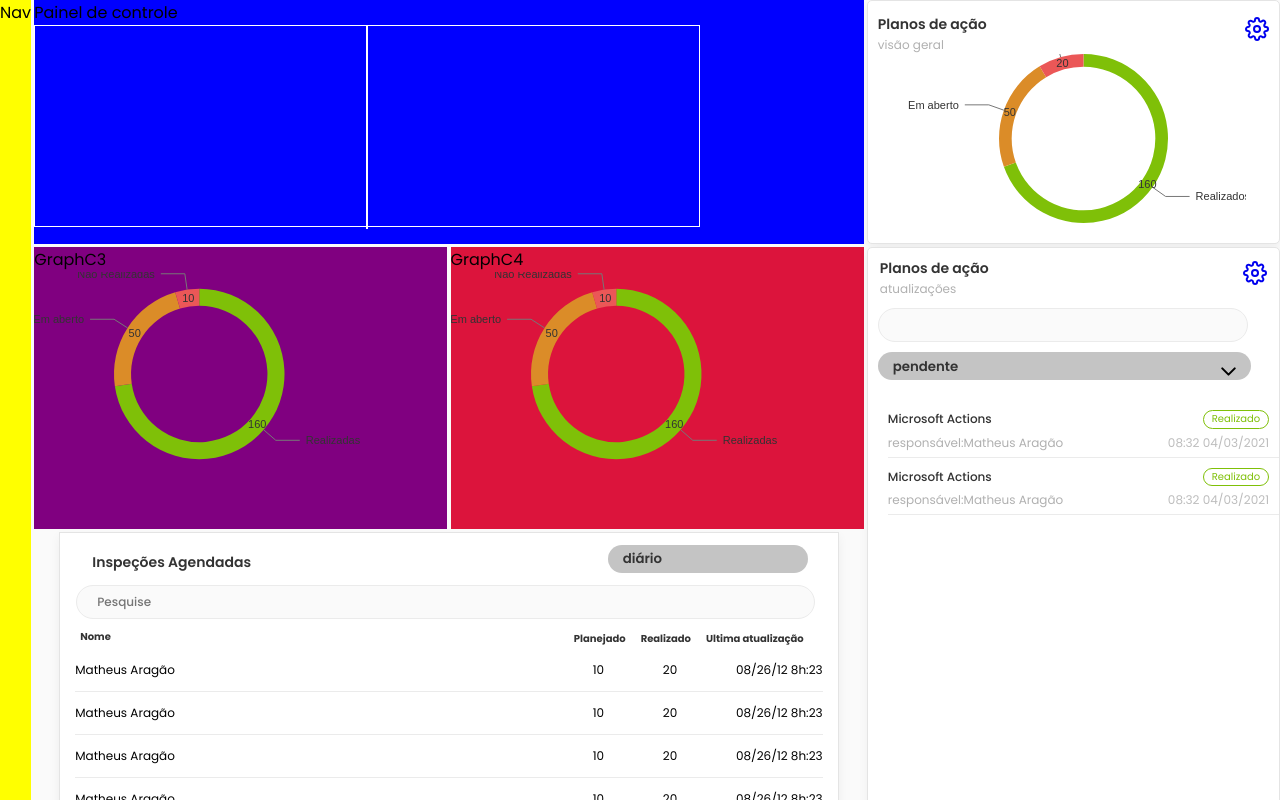
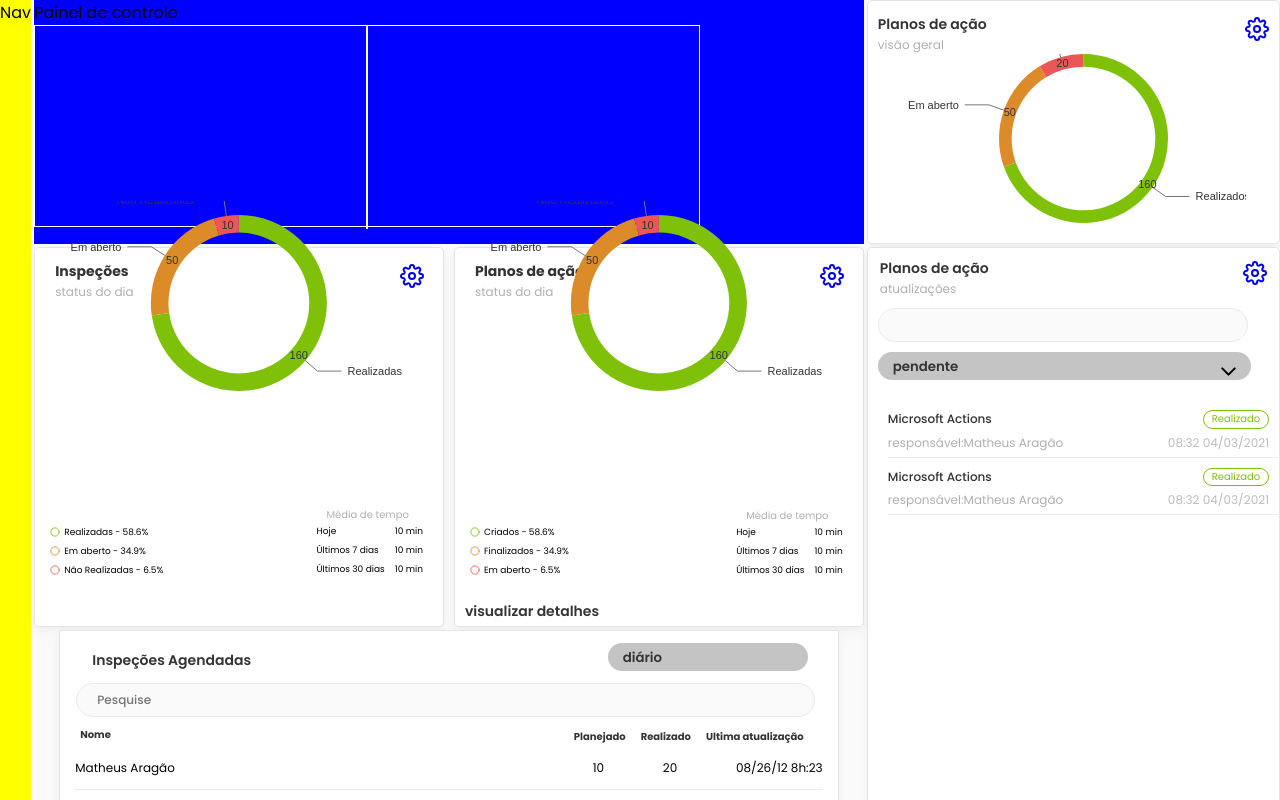
Before and after one commit to matheusaragaofs/tt_responsive_project, a React (Create React App) app: page / in a window 1280 px wide. Shown: the top 800 px of the page. Built offline with nearby package versions, Linux system fonts and the light colour scheme.

Commit message:
iddle graphics done

```diff
--- a/src/main/App.tsx
+++ b/src/main/App.tsx
@@ -1,6 +1,6 @@
 import React from 'react';
-import { FiSettings, FiChevronDown} from 'react-icons/fi'
-import { Container, ScheduledInspections, AsideGraphic, AsideContent, AsideActions, AsideActionsContent}  from './styles'
+import { FiSettings, FiChevronDown, FiCircle} from 'react-icons/fi'
+import { Container, ScheduledInspections, AsideGraphic, AsideContent, AsideActions, AsideActionsContent, C3Graphic, C4Graphic, C3Section}  from './styles'
 import { Link } from 'react-router-dom'
 import HistoryEventGraph from '../Components/HistoryEventGraph'
 import GraphOfGraphicContent from '../Components/GraphicContentGraph'
@@ -38,18 +38,110 @@ const App:React.FC = () => {
             </AsideGraphic>
 
 
-        <div className="graph-inspections-c3">GraphC3
-         <div>
-        <GraphOfGraphicContent data={datasetOfGraphOfGraphicContent}/>
-        </div>
-        </div>
+      <C3Section>
+        <section>
+
+        <C3Graphic>
+
+          <header>
+                <span>
+                  <strong>Inspeções</strong>
+                  <p>status do dia</p>
+                </span>
+                <Link to="#">
+                  <FiSettings />
+                </Link>
+              </header>
+              <section>
+                <GraphOfGraphicContent data={datasetOfGraphOfGraphicContent} />
+              </section>
+              <div>
+                <span>
+                  <span>
+                    <FiCircle color="#7FC008" />
+                    <p>Realizadas - 58.6%</p>
+                  </span>
+                  <span>
+                    <FiCircle color="#DB8C28" />
+                    <p>Em aberto - 34.9%</p>
+                  </span>
+                  <span>
+                    <FiCircle color="#EB5757" /> <p>Não Realizadas - 6.5%</p>
+                  </span>
+                </span>
+
+                <span className="averageTimeOne">
+                  <strong>Média de tempo</strong>
+                  <span>
+                    <p>Hoje</p> <p>10 min</p>
+                  </span>
+                  <span>
+                    <p>Últimos 7 dias</p> <p>10 min</p>
+                  </span>
+                  <span>
+                    <p>Últimos 30 dias</p> <p>10 min</p>
+                  </span>
+                </span>
+              </div>
 
 
-        <div className="graph-action-plans-c4">GraphC4
-        <div>
-        <GraphOfGraphicContent data={datasetOfGraphOfGraphicContent}/>
-        </div>
-        </div>
+
+
+            </C3Graphic>
+
+         <C4Graphic>
+            <header>
+                <span>
+                  <strong>Planos de ação</strong>
+                  <p>status do dia</p>
+                </span>
+                <Link to="#">
+                  <FiSettings />
+                </Link>
+              </header>
+              <section>
+                <GraphOfGraphicContent data={datasetOfGraphOfGraphicContent} />
+              </section>
+              <div>
+                <span>
+                  <span>
+                    <FiCircle color="#7FC008" />
+                    <p>Criados - 58.6%</p>
+                  </span>
+                  <span>
+                    <FiCircle color="#DB8C28" />
+                    <p>Finalizados - 34.9%</p>
+                  </span>
+                  <span>
+                    <FiCircle color="#EB5757" /> <p>Em aberto - 6.5%</p>
+                  </span>
+                </span>
+
+                <span className="averageTimeTwo">
+                  <strong>Média de tempo</strong>
+                  <span>
+                    <p>Hoje</p> <p>10 min</p>
+                  </span>
+                  <span>
+                    <p>Últimos 7 dias</p> <p>10 min</p>
+                  </span>
+                  <span>
+                    <p>Últimos 30 dias</p> <p>10 min</p>
+                  </span>
+                </span>
+              </div>
+              <Link to="#">
+                <p>visualizar detalhes</p>
+              </Link>
+
+
+        </C4Graphic>
+        </section>
+
+        </C3Section>
+
+
+
 
         <AsideContent>
               <section>
--- a/src/main/styles.ts
+++ b/src/main/styles.ts
@@ -7,7 +7,7 @@ export const Container = styled.div`
     grid-template-rows:  0.2fr repeat(2fr);
     grid-template-areas:
                         "nav c1 c1 c2"
-                        "nav c3 c4 c5"
+                        "nav c3 c3 c5"
                         "nav c6 c6 c5";
   grid-gap: 0.2rem;
   nav{
@@ -28,30 +28,7 @@ export const Container = styled.div`
     }
      }
 
-    .graph-action-plans-c2{
-      background-color: orange;
-    }
 
-    .graph-inspections-c3{
-      background-color: purple;
-      grid-area:c3;
-      div{
-
-      height: 200px;
-      width:80%;
-      }
-
-    }
-    .graph-action-plans-c4{
-      background-color: crimson;
-      grid-area:c4;
-      div{
-
-        height: 200px;
-        width:80%;
-        }
-
-    }
 
 
 `
@@ -288,3 +265,241 @@ export const AsideActionsContent = styled.div`
     }
   }
 `;
+
+export const C3Section = styled.div`
+  grid-area: c3;
+  section{
+    display: flex;
+    justify-content: space-between;
+    height: 100%;
+  }
+`
+
+ export const C3Graphic = styled.div `
+  width:50%;
+  background: #ffff;
+  border: 0.5px solid #e4e4e4;
+  box-sizing: border-box;
+  box-shadow: 0px 4px 10px rgba(0, 0, 0, 0.05);
+  border-radius: 5px;
+  display: flex;
+
+
+  display: flex;
+  flex-direction: column;
+  span.averageTimeOne {
+    margin-bottom: 26px;
+  }
+  span.averageTimeTwo {
+    margin-bottom: 24px;
+  }
+  > a {
+    p {
+      margin: 0;
+      margin-left: 10px;
+      margin-bottom: 4px;
+    }
+    text-decoration: none;
+    font-size: 14px;
+    font-weight: 600;
+    line-height: 21px;
+    color: #333333;
+  }
+
+  & + div {
+    margin-left: 10px;
+  }
+  header {
+    margin-left: 20px;
+    margin-top: 10px;
+    display: flex;
+    justify-content: space-between;
+    align-items: center;
+    svg {
+      height: 24px;
+      width: 24px;
+      margin-right: 19px;
+    }
+    span {
+      strong {
+        font-size: 14px;
+        line-height: 21px;
+        color: #333333;
+      }
+      > p {
+        margin: 0;
+        color: #b0b0b0;
+        font-size: 12px;
+        line-height: 18px;
+      }
+    }
+  }
+   section {
+    height: 200px;
+
+  }
+  div {
+    justify-content: space-between;
+    align-items: center;
+    display: flex;
+    height: 100px;
+    span:first-child {
+      span + span {
+        margin-top: 6px;
+      }
+      span {
+        p {
+          text-align: center;
+        }
+        display: flex;
+        align-items: center;
+        svg {
+          font-size: 10px;
+          margin-right: 4px;
+          margin-left: 15px;
+        }
+      }
+    }
+    p {
+      margin: 0;
+      font-size: 9px;
+    }
+    strong {
+      font-size: 10px;
+      margin-left: 20px;
+      color: #b0b0b0;
+      font-weight: normal;
+    }
+
+    span:nth-child(2) {
+      span + span {
+        margin-top: 6px;
+      }
+      span {
+        p {
+          margin-left: 10px;
+        }
+        margin-right: 20px;
+        display: flex;
+        justify-content: space-between;
+        align-items: center;
+      }
+    }
+  }
+
+
+
+
+
+ `
+export const C4Graphic = styled.div`
+width:50%;
+
+  display: flex;
+  flex-direction: column;
+  background: #ffff;
+  border: 0.5px solid #e4e4e4;
+  box-sizing: border-box;
+  box-shadow: 0px 4px 10px rgba(0, 0, 0, 0.05);
+  border-radius: 5px;
+
+ span.averageTimeOne {
+    margin-bottom: 26px;
+  }
+  span.averageTimeTwo {
+    margin-bottom: 24px;
+  }
+  > a {
+    p {
+      margin: 0;
+      margin-left: 10px;
+      margin-bottom: 4px;
+    }
+    text-decoration: none;
+    font-size: 14px;
+    font-weight: 600;
+    line-height: 21px;
+    color: #333333;
+  }
+
+  & + div {
+    margin-left: 10px;
+  }
+  header {
+    margin-left: 20px;
+    margin-top: 10px;
+    display: flex;
+    justify-content: space-between;
+    align-items: center;
+    svg {
+      height: 24px;
+      width: 24px;
+      margin-right: 19px;
+    }
+    span {
+      strong {
+        font-size: 14px;
+        line-height: 21px;
+        color: #333333;
+      }
+      > p {
+        margin: 0;
+        color: #b0b0b0;
+        font-size: 12px;
+        line-height: 18px;
+      }
+    }
+  }
+  section {
+    height: 200px;
+  }
+  div {
+    justify-content: space-between;
+    align-items: center;
+    display: flex;
+    height: 100px;
+    span:first-child {
+      span + span {
+        margin-top: 6px;
+      }
+      span {
+        p {
+          text-align: center;
+        }
+        display: flex;
+        align-items: center;
+        svg {
+          font-size: 10px;
+          margin-right: 4px;
+          margin-left: 15px;
+        }
+      }
+    }
+    p {
+      margin: 0;
+      font-size: 9px;
+    }
+    strong {
+      font-size: 10px;
+      margin-left: 20px;
+      color: #b0b0b0;
+      font-weight: normal;
+    }
+
+    span:nth-child(2) {
+      span + span {
+        margin-top: 6px;
+      }
+      span {
+        p {
+          margin-left: 10px;
+        }
+        margin-right: 20px;
+        display: flex;
+        justify-content: space-between;
+        align-items: center;
+      }
+    }
+  }
+
+ `
```
